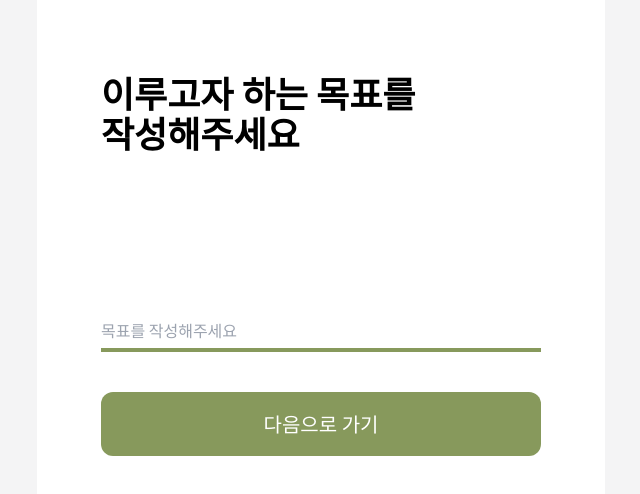
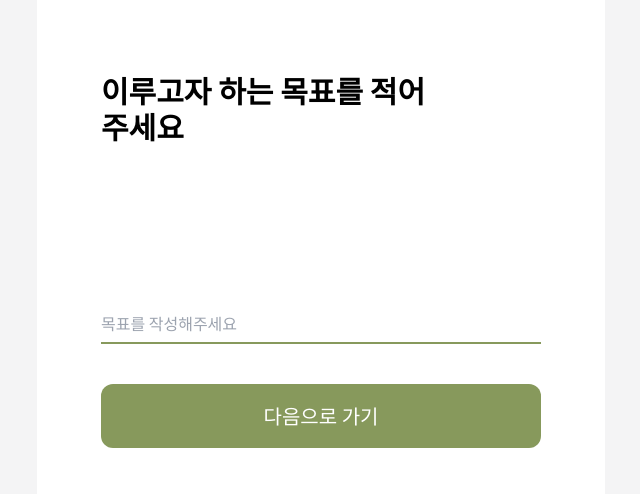
Before and after one commit to aligo-ligo/seed-moa, a React (Vite) app: page /target/create in a window 1280 px wide. Shown: the top 494 px of the page, without its empty margins (319-959 px from the left). Built offline with nearby package versions, Linux system fonts and the light colour scheme.

Commit message:
Design : 타켓 생성 페이지 공통 Layout 추출하여 중복 코드 감소

```diff
--- a/src/components/goal/Duration.tsx
+++ b/src/components/goal/Duration.tsx
@@ -1,3 +1,5 @@
+import TargetCreateLayout from "../layout/TargetCreateLayout";
+
 type Props = {
 	setStep: React.Dispatch<
 		React.SetStateAction<"goal" | "subGoal" | "duration" | "lastStep">
@@ -7,8 +9,7 @@ type Props = {
 const Duration = ({ setStep }: Props) => {
 	console.log("ss", setStep);
 	return (
-		<div>
-			Dura
+		<TargetCreateLayout title="언제까지 목표를 달성하실껀가요?">
 			<button
 				onClick={() => {
 					setStep("lastStep");
@@ -16,7 +17,7 @@ const Duration = ({ setStep }: Props) => {
 			>
 				버튼
 			</button>
-		</div>
+		</TargetCreateLayout>
 	);
 };
 
--- a/src/components/goal/Goal.tsx
+++ b/src/components/goal/Goal.tsx
@@ -1,3 +1,5 @@
+import TargetCreateLayout from "../layout/TargetCreateLayout";
+
 type Props = {
 	setStep: React.Dispatch<
 		React.SetStateAction<"goal" | "subGoal" | "duration" | "lastStep">
@@ -7,14 +9,10 @@ type Props = {
 const Goal = ({ setStep }: Props) => {
 	console.log("ss", setStep);
 	return (
-		<div className="flex flex-col p-10 mt-8">
-			<h1 className="text-4xl w-3/4 font-bold">
-				이루고자 하는 목표를 작성해주세요
-			</h1>
-
+		<TargetCreateLayout title="이루고자 하는 목표를 적어주세요">
 			<input
 				type="text"
-				className="placeholder:text-s w-full h-10 outline-none text-emerald-800 mt-40 border-b-4 border-main"
+				className="placeholder:text-s w-full h-10 outline-none text-emerald-800 mt-40 border-b-2 border-main"
 				placeholder="목표를 작성해주세요"
 			/>
 
@@ -27,7 +25,7 @@ const Goal = ({ setStep }: Props) => {
 			>
 				다음으로 가기
 			</button>
-		</div>
+		</TargetCreateLayout>
 	);
 };
 
--- a/src/components/goal/LastStep.tsx
+++ b/src/components/goal/LastStep.tsx
@@ -1,3 +1,5 @@
+import TargetCreateLayout from "../layout/TargetCreateLayout";
+
 type Props = {
 	setStep: React.Dispatch<
 		React.SetStateAction<"goal" | "subGoal" | "duration" | "lastStep">
@@ -7,16 +9,15 @@ type Props = {
 const LastStep = ({ setStep }: Props) => {
 	console.log("ss", setStep);
 	return (
-		<div>
-			last
+		<TargetCreateLayout title="수정하실껀가요? ">
 			<button
 				onClick={() => {
-					setStep("subGoal");
+					setStep("goal");
 				}}
 			>
 				버튼
 			</button>
-		</div>
+		</TargetCreateLayout>
 	);
 };
 
--- a/src/components/goal/SubGoalRoutine.tsx
+++ b/src/components/goal/SubGoalRoutine.tsx
@@ -1,3 +1,5 @@
+import TargetCreateLayout from "../layout/TargetCreateLayout";
+
 type Props = {
 	setStep: React.Dispatch<
 		React.SetStateAction<"goal" | "subGoal" | "duration" | "lastStep">
@@ -7,16 +9,23 @@ type Props = {
 const SubGoalRoutine = ({ setStep }: Props) => {
 	console.log("ss", setStep);
 	return (
-		<div>
-			sub
+		<TargetCreateLayout title="목표를 달성하기 위한 세분화 목표와 루틴을 작성해주세요">
+			<input
+				type="text"
+				className="placeholder:text-s w-full h-10 outline-none text-emerald-800 mt-40 border-b-2 border-main"
+				placeholder="목표를 작성해주세요"
+			/>
+
 			<button
+				className={`w-full h-16 text-xl bg-main px-10 py-2 mt-10 text-white rounded-xl`}
 				onClick={() => {
 					setStep("duration");
 				}}
+				type="button"
 			>
-				버튼
+				다음으로 가기
 			</button>
-		</div>
+		</TargetCreateLayout>
 	);
 };
 
--- /dev/null
+++ b/src/components/layout/TargetCreateLayout.tsx
@@ -0,0 +1,15 @@
+type Props = {
+	title: string;
+	children: React.ReactNode;
+};
+
+const TargetCreateLayout = ({ title, children }: Props) => {
+	return (
+		<div className="flex flex-col p-10 mt-8 w-full">
+			<h1 className="text-3xl w-3/4 font-bold">{title}</h1>
+			{children}
+		</div>
+	);
+};
+
+export default TargetCreateLayout;
--- a/src/components/target/TargetForm.tsx
+++ b/src/components/target/TargetForm.tsx
@@ -5,8 +5,8 @@ const TargetForm = () => {
 	const goal = "나는 이번 달에 5kg할꺼야~";
 
 	// 일의자리수가 0이도록 유틸 함수를 추후에 만들어야할 것 같다.
-	const successPercentage = 40;
-	const votePercentage = 30;
+	const successPercentage = 60;
+	const votePercentage = 50;
 
 	return (
 		<div className="mt-10 mr-10 p-6 min-w-full min-h-[200px] border-2 border-mainHover rounded-md">
--- a/src/pages/Target.tsx
+++ b/src/pages/Target.tsx
@@ -13,7 +13,7 @@ const Target = () => {
 			<section className="flex flex-col mt-16">
 				<h1 className="font-semibold text-2xl">현재 타켓 목록</h1>
 				<div className="flex flex-row">
-					<Carousel className="w-full" useKeyboardArrows>
+					<Carousel className="w-full" useKeyboardArrows showThumbs={false}>
 						<TargetForm />
 						<TargetForm />
 						<TargetForm />
--- a/src/pages/landingPage.tsx
+++ b/src/pages/landingPage.tsx
@@ -5,7 +5,7 @@ const LandingPage = () => {
 	return (
 		<section className="flex flex-col items-center justify-center h-screen px-6 py-10 overflow-hidden">
 			<div className="flex flex-col items-center justify-center">
-				<img src={logo} alt="사진" className="w-3/5"/>
+				<img src={logo} alt="사진" className="w-3/5" />
 				<h1 className="text-3xl desktop:text-4xl font-bold mt-4 mb-4">
 					Aligo Oligo
 				</h1>
@@ -30,6 +30,9 @@ const LandingPage = () => {
 				<button className="text-lg desktop:text-xl text-main ">
 					<Link to="signup">회원가입 하기</Link>
 				</button>
+				<button className="text-lg desktop:text-xl text-main ">
+					<Link to="target">임시 target 이동</Link>
+				</button>
 			</div>
 		</section>
 	);
```
